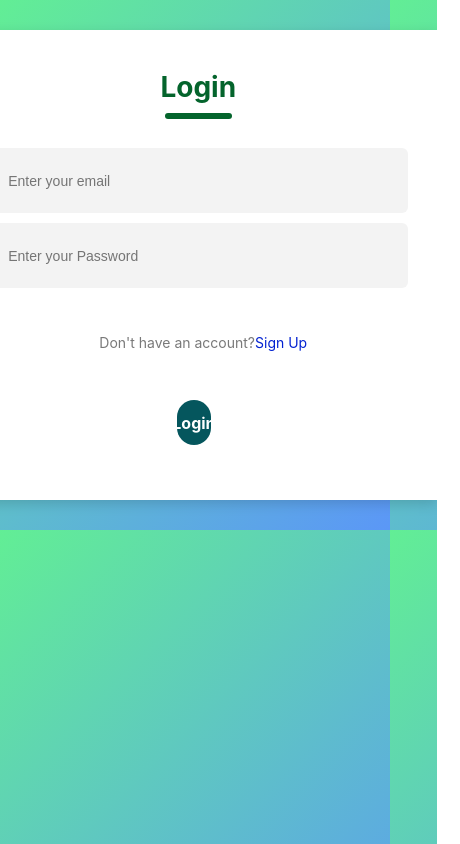
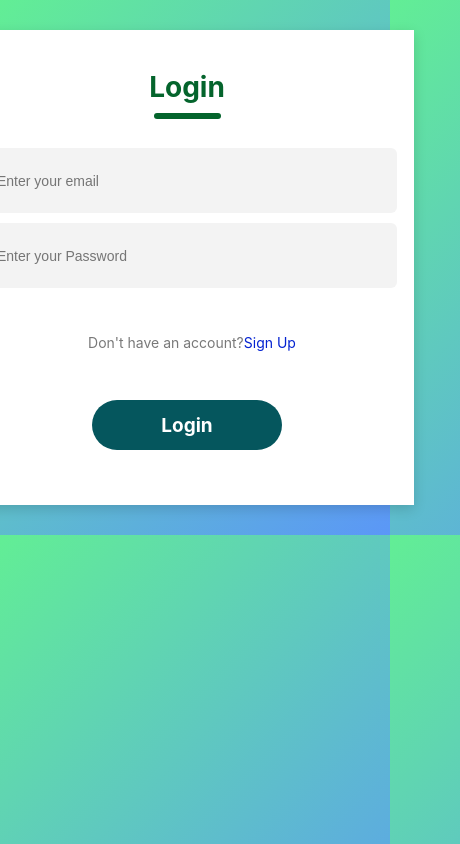
Before and after one commit to Kavz2k1/Login-Signup, a React (Create React App) app: page / in a window 390 px wide. Shown: the whole page, 460 px wide, since content can reach past the window. Built offline with nearby package versions, Linux system fonts and the light colour scheme.

Commit message:
updated medi=as

```diff
--- a/src/Components/LoginSignup/LoginSignup.css
+++ b/src/Components/LoginSignup/LoginSignup.css
@@ -99,8 +99,8 @@
 }
 @media (max-width: 500px) {
     .container {
-        width: 95%;
-        margin: 30px auto;
+        width: 80%;
+       margin: 30px;
         padding: 15px;
     }
 
@@ -126,10 +126,6 @@
         font-size: 14px;
     }
 
-    .submit {
-        font-size: 16px;
-        height: 45px;
-        width: 80%;
-    }
+
 
 }
```
